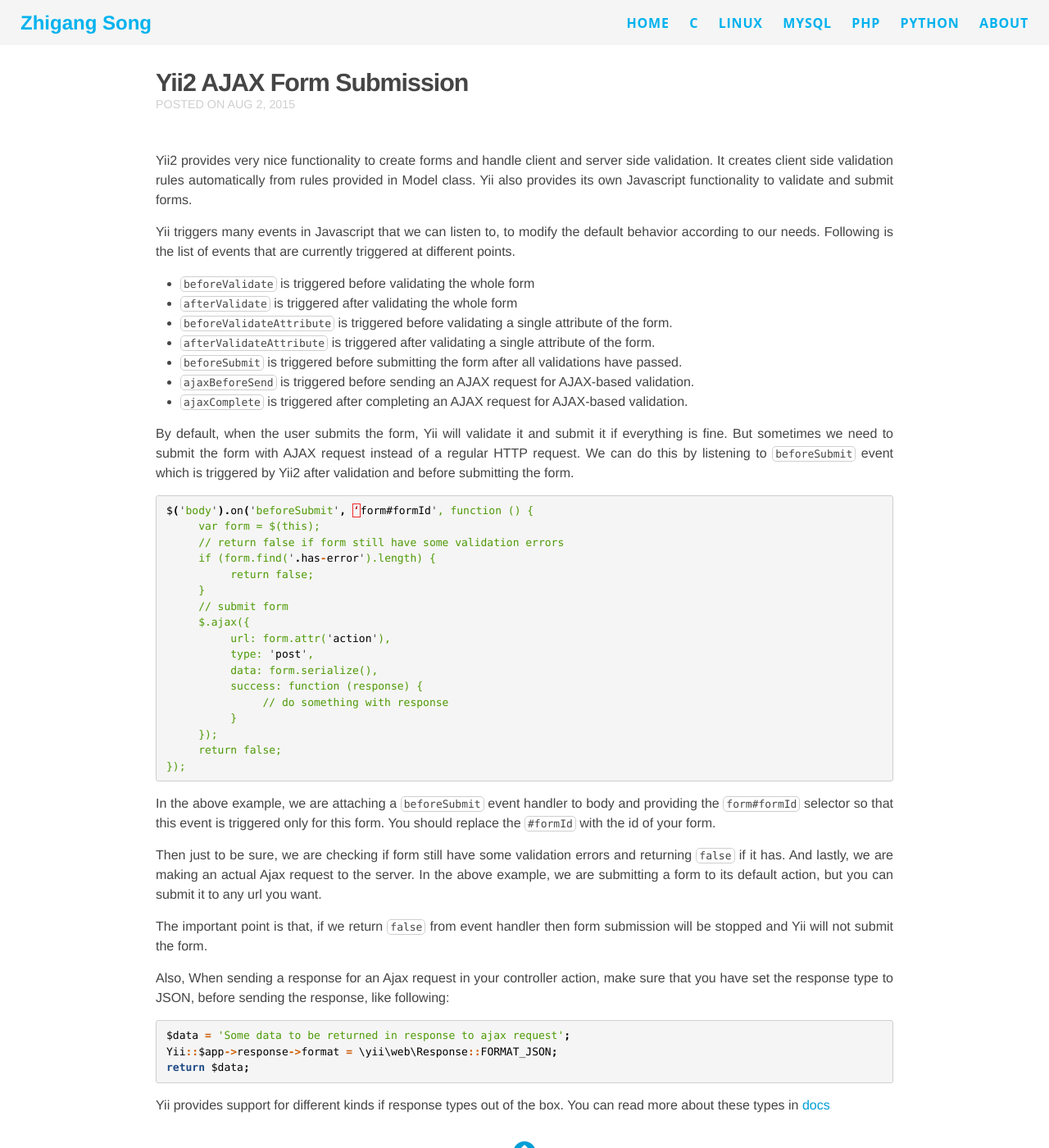
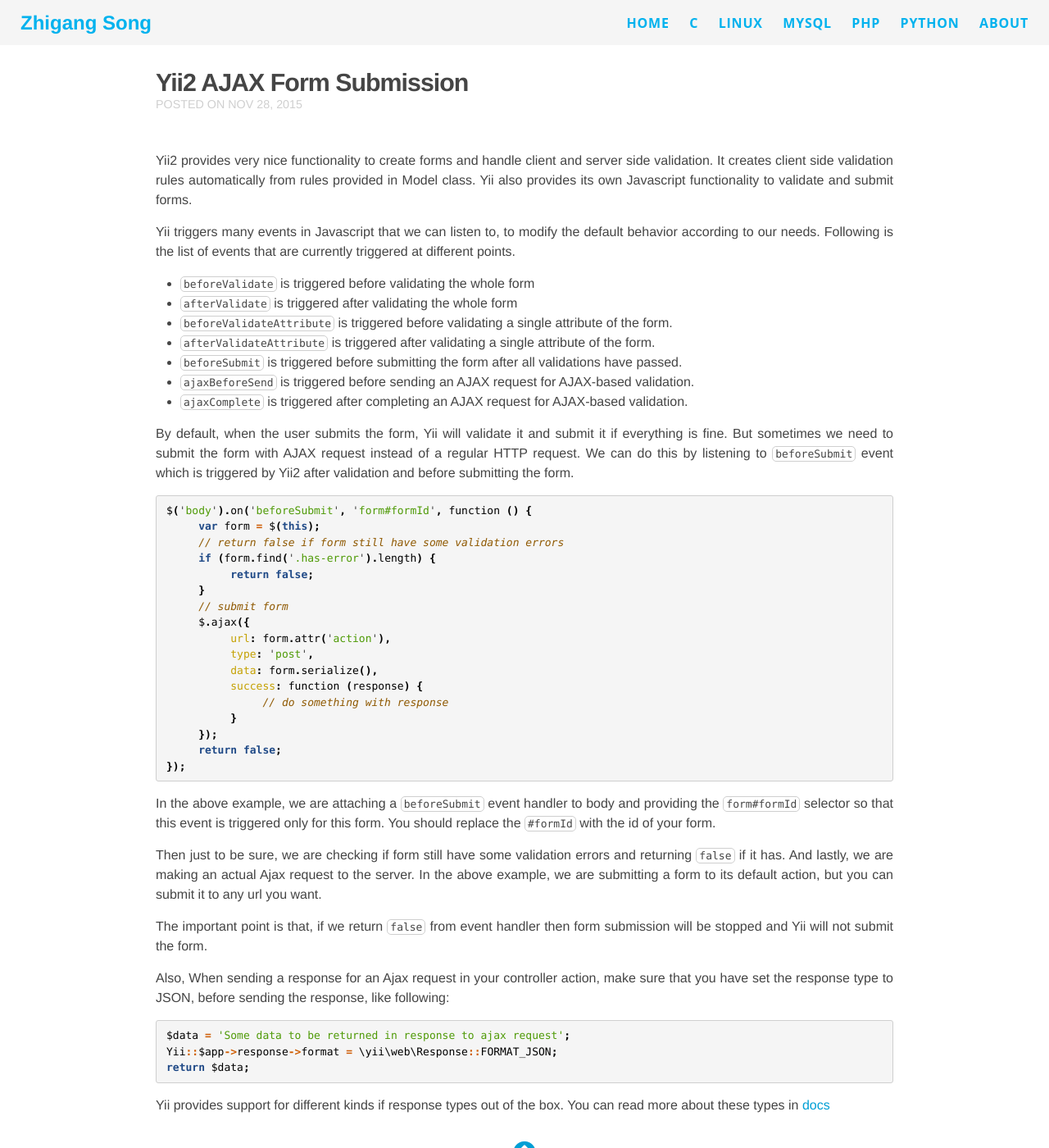
Before and after one commit to sidgwick/sidgwick.github.io, a Jekyll site: the page built from _posts/php/yii2/2015-11-28-YII2-AJAX-Form-Submission.md, in a window 1280 px wide and 1400 px high. Shown: the whole window at 82% size. Built offline with Jekyll 4.4.1, drawn with Linux system fonts in a browser that asks for light colours; nearby versions of some CDN libraries; some web fonts are replaced; Markdown is read by kramdown in place of the engine named in the settings.

````diff
--- a/_posts/php/yii2/2015-11-28-YII2-AJAX-Form-Submission.md
+++ b/_posts/php/yii2/2015-11-28-YII2-AJAX-Form-Submission.md
@@ -1,7 +1,7 @@
 ---
 layout: post
 title: "Yii2 AJAX Form Submission"
-date:   2015-08-02 11:28:04
+date:   2015-11-28 11:28:04
 categories: php yii2
 ---
 
@@ -29,7 +29,7 @@
 submitting the form.
 
 ```javascript
-$('body').on('beforeSubmit', ‘form#formId', function () {
+$('body').on('beforeSubmit', 'form#formId', function () {
      var form = $(this);
      // return false if form still have some validation errors
      if (form.find('.has-error').length) {
````
